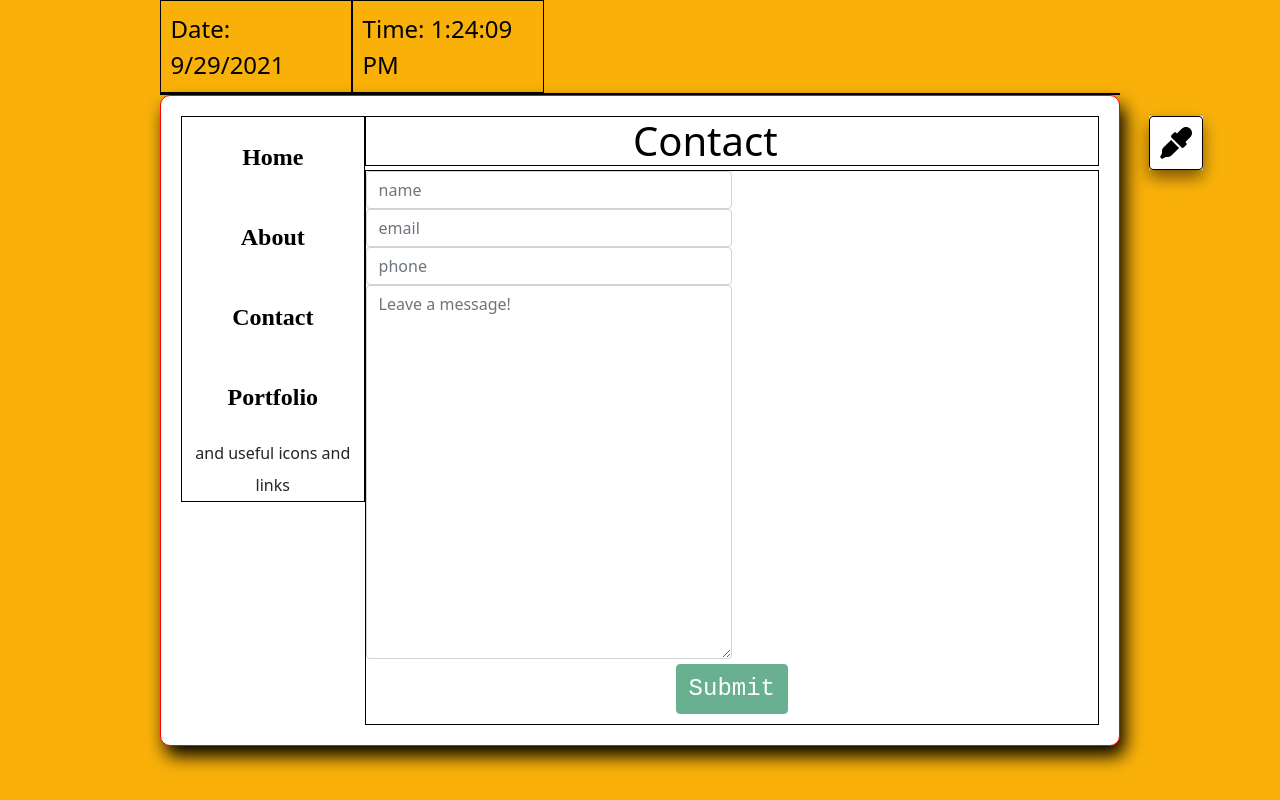
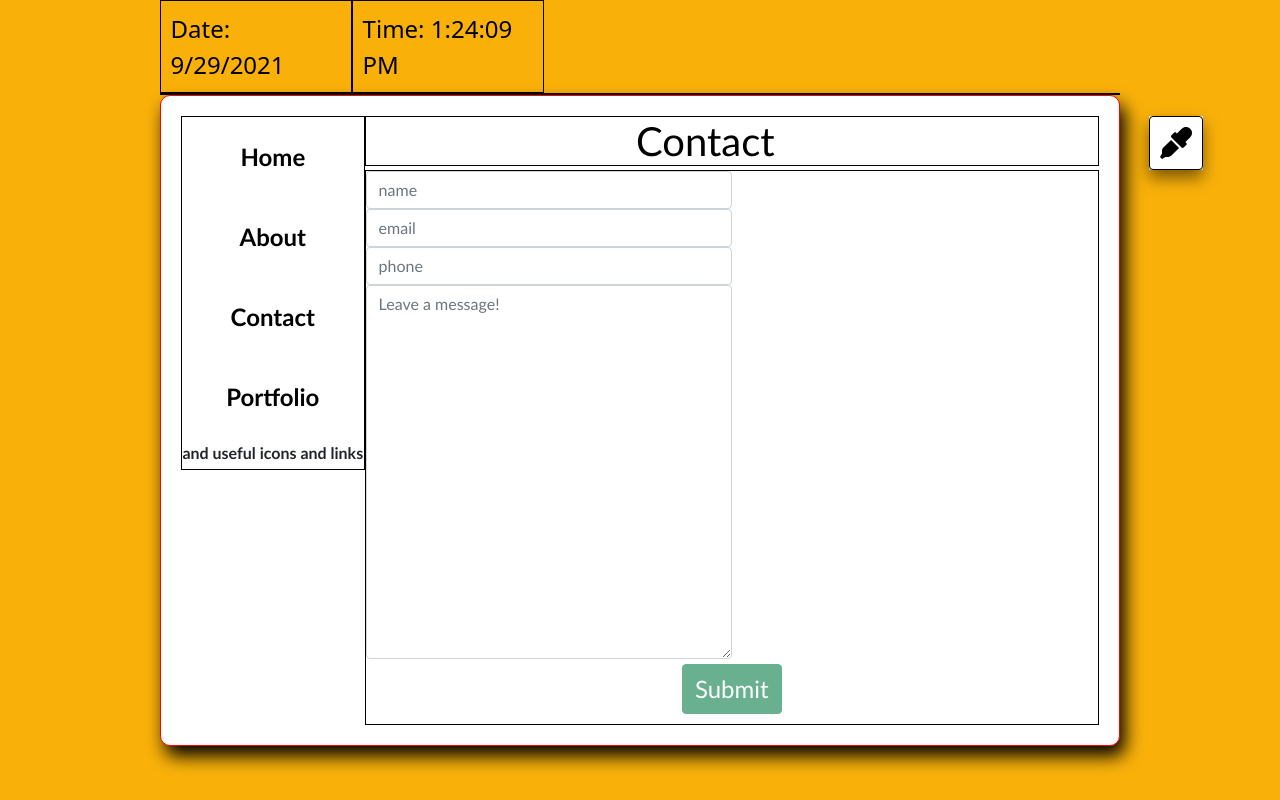
Before and after one commit to raseward14/Responsive-Portfolio, a React (Create React App) app in the folder client/: page /contact in a window 1280 px wide. Built offline with nearby package versions, Linux system fonts and the light colour scheme.

Commit message:
changed font to calibri

```diff
--- a/client/src/App.css
+++ b/client/src/App.css
@@ -14,4 +14,6 @@
     text-align: center;
     box-shadow: 5px 10px 18px black;
     border-radius: 10px;
+    font-family: 'Calibri';
+    font-weight: bolder;
 }
--- a/client/src/components/Navbar/style.css
+++ b/client/src/components/Navbar/style.css
@@ -8,7 +8,5 @@
 .nav-link{
     color:black !important;
     background-color: white;
-    font-family: 'Dekko';
-    font-weight: bolder;
     font-size: 24px;
 }
--- a/client/src/pages/style.css
+++ b/client/src/pages/style.css
@@ -18,7 +18,7 @@ aside {
 }
 
 section {
-   position: relative;
+    position: relative;
     float: left;
     height: 90%;
     width: calc(4 * (100% / 5));
@@ -47,7 +47,6 @@ form {
 #Button {
     margin: 5px auto;
     font-size: 24px;
-    font-family: monospace;
 }
 
 #four {
```
